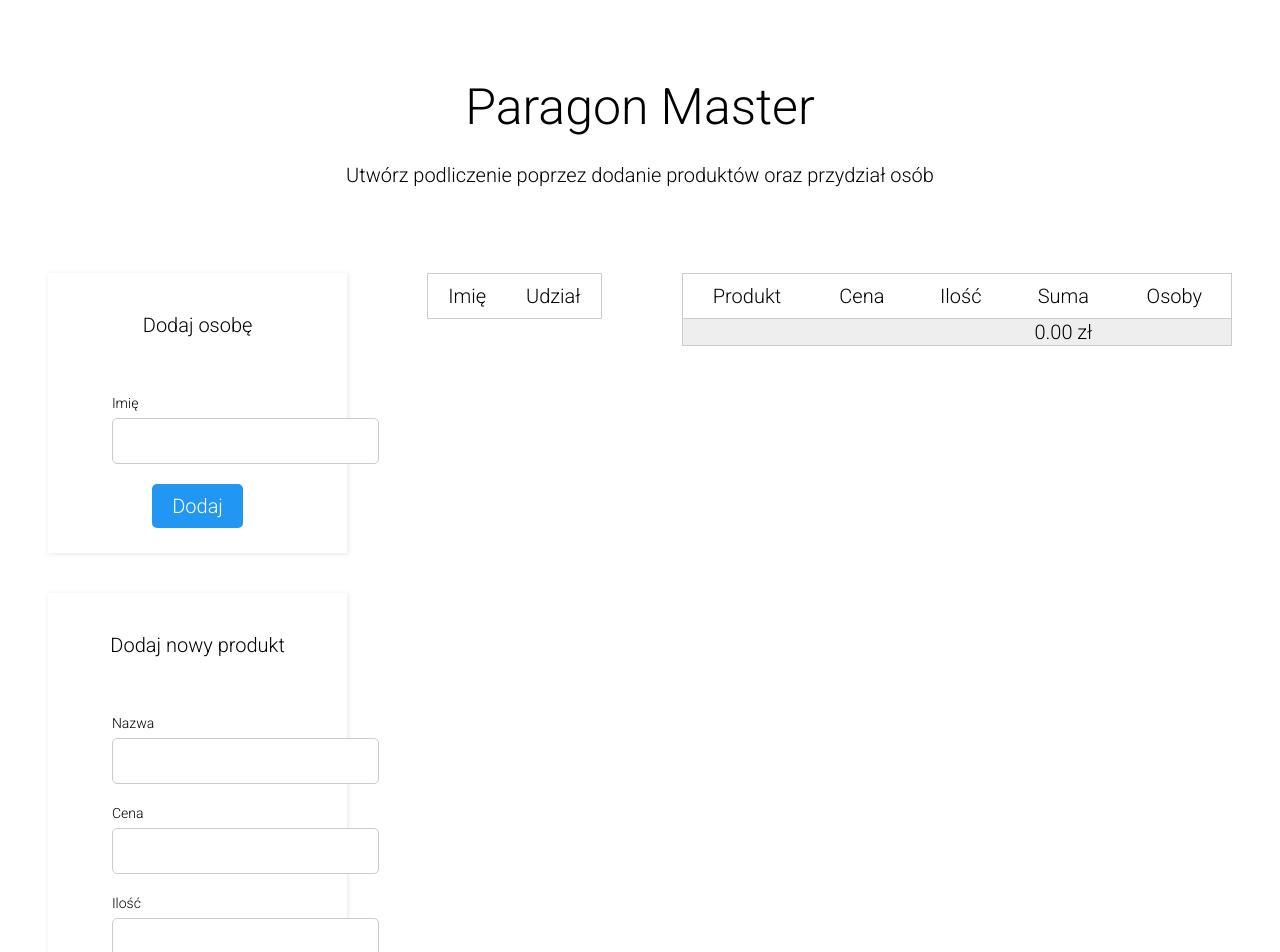
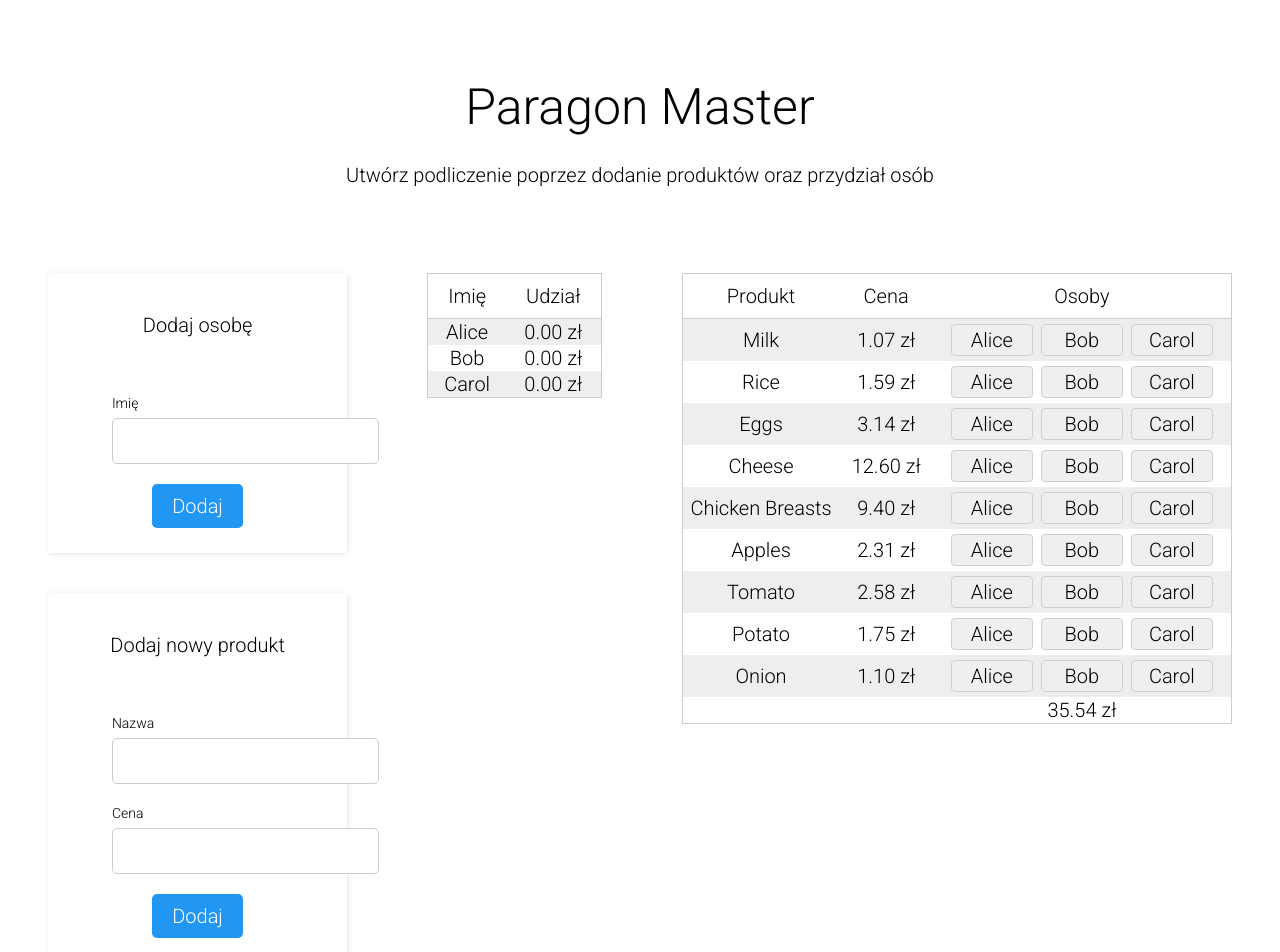
Before and after one commit to protectedvoid21/ReceiptManager, an Angular app: page / in a window 1280 px wide. Shown: the top 952 px of the page. Built offline with nearby package versions, Linux system fonts and the light colour scheme.

Commit message:
Remove count and sum price

```diff
--- a/src/app/main/add-product-form/add-product-form.component.html
+++ b/src/app/main/add-product-form/add-product-form.component.html
@@ -7,11 +7,7 @@
   </div>
   <div class="form-group">
     <label class="form-label">Cena</label> <br>
-    <input #priceInput type="number"><br>
-  </div>
-  <div class="form-group">
-    <label class="form-label">Ilość</label> <br>
-    <input #countInput (keyup.enter)="submit()" type="number"> <br>
+    <input #priceInput type="number" (keyup.enter)="submit()"><br>
   </div>
   <button class="primary" (click)="submit()">Dodaj</button>
 </div>
--- a/src/app/main/add-product-form/add-product-form.component.ts
+++ b/src/app/main/add-product-form/add-product-form.component.ts
@@ -10,7 +10,6 @@ import {Product} from "../product";
 export class AddProductFormComponent {
   @ViewChild('nameInput') nameInput!: ElementRef<HTMLInputElement>;
   @ViewChild('priceInput') priceInput!: ElementRef<HTMLInputElement>;
-  @ViewChild('countInput') countInput!: ElementRef<HTMLInputElement>;
   @ViewChild('validationMessage') validationMessageLabel!: ElementRef<HTMLParagraphElement>;
 
   @Output() productAdded: EventEmitter<Product> = new EventEmitter<Product>();
@@ -23,12 +22,10 @@ export class AddProductFormComponent {
     const product = new Product(
       this.nameInput.nativeElement.value,
       Number.parseFloat(this.priceInput.nativeElement.value),
-      Number.parseInt(this.countInput.nativeElement.value)
     );
 
     this.nameInput.nativeElement.value = ""
     this.priceInput.nativeElement.value = "";
-    this.countInput.nativeElement.value = "";
 
     this.productAdded.emit(product)
   }
@@ -42,10 +39,6 @@ export class AddProductFormComponent {
       ValidatorView.showFailure(this.validationMessageLabel.nativeElement, "Cena produktu musi być większa od 0");
       return false;
     }
-    if(Number.parseInt(this.countInput.nativeElement.value) <= 0 || this.countInput.nativeElement.value.length === 0) {
-      ValidatorView.showFailure(this.validationMessageLabel.nativeElement,"Ilość produktu musi być większa od 0");
-      return false;
-    }
     ValidatorView.showSuccess(this.validationMessageLabel.nativeElement,"Produkt został dodany!");
     return true;
   }
--- a/src/app/main/main-page/main-page.component.ts
+++ b/src/app/main/main-page/main-page.component.ts
@@ -12,19 +12,19 @@ export class MainPageComponent {
   products: Product[] = []
 
   ngOnInit() {
-
+    this.seedSample()
   }
 
   private seedSample() {
-    this.products.push(new Product("Milk", 1.07, 1))
-    this.products.push(new Product("Rice", 1.59, 1))
-    this.products.push(new Product("Eggs", 3.14, 1))
-    this.products.push(new Product("Cheese", 12.60, 1))
-    this.products.push(new Product("Chicken Breasts", 9.40, 1))
-    this.products.push(new Product("Apples", 2.31, 1))
-    this.products.push(new Product("Tomato", 2.58, 1))
-    this.products.push(new Product("Potato", 1.75, 1))
-    this.products.push(new Product("Onion", 1.10, 1))
+    this.products.push(new Product("Milk", 1.07))
+    this.products.push(new Product("Rice", 1.59))
+    this.products.push(new Product("Eggs", 3.14))
+    this.products.push(new Product("Cheese", 12.60))
+    this.products.push(new Product("Chicken Breasts", 9.40))
+    this.products.push(new Product("Apples", 2.31))
+    this.products.push(new Product("Tomato", 2.58))
+    this.products.push(new Product("Potato", 1.75))
+    this.products.push(new Product("Onion", 1.10))
 
     this.persons.push(new Person("Alice"))
     this.persons.push(new Person("Bob"))
--- a/src/app/main/product-list/product-list.component.html
+++ b/src/app/main/product-list/product-list.component.html
@@ -3,8 +3,6 @@
     <tr>
       <th>Produkt</th>
       <th>Cena</th>
-      <th>Ilość</th>
-      <th>Suma</th>
       <th>Osoby</th>
     </tr>
   </thead>
@@ -12,8 +10,6 @@
     <tr *ngFor="let product of products">
       <td>{{ product.name }}</td>
       <td>{{ FormatUtils.formatPrice(product.price) }} zł</td>
-      <td>{{ product.count }}</td>
-      <td>{{ FormatUtils.formatPrice(product.getSumPrice()) }} zł</td>
       <td>
         <div class="checkbox-container">
           <div *ngFor="let person of persons" class="person-checkbox">
@@ -26,9 +22,8 @@
       </td>
     </tr>
     <tr>
-      <td colspan="3"></td>
+      <td colspan="2"></td>
       <td>{{ FormatUtils.formatPrice(getProductSumPrice()) }} zł</td>
-      <td></td>
     </tr>
   </tbody>
 </table>
--- a/src/app/main/product-list/product-list.component.ts
+++ b/src/app/main/product-list/product-list.component.ts
@@ -24,7 +24,7 @@ export class ProductListComponent {
   }
 
   getProductSumPrice(): number {
-    return this.products.reduce((sum, product) => sum + product.getSumPrice(), 0)
+    return this.products.reduce((sum, product) => sum + product.price, 0)
   }
 
   protected readonly FormatUtils = FormatUtils;
--- a/src/app/main/product.ts
+++ b/src/app/main/product.ts
@@ -3,13 +3,11 @@ import { Person } from "./person";
 export class Product {
     name: string
     price: number
-    count: number
     private persons: Person[] = []
 
-    constructor(name: string, price: number, count: number) {
+    constructor(name: string, price: number) {
         this.name = name
         this.price = price
-        this.count = count
     }
 
     addPerson(person: Person) {
@@ -27,10 +25,6 @@ export class Product {
       if (this.persons.length === 0) {
         return 0;
       }
-      return this.getSumPrice() / this.persons.length
-    }
-
-    getSumPrice(): number {
-        return this.price * this.count
+      return this.price / this.persons.length
     }
 }
```
